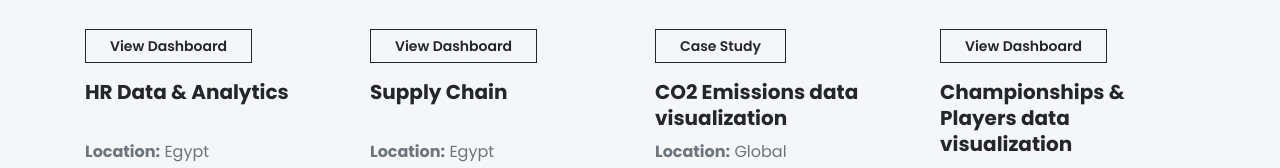
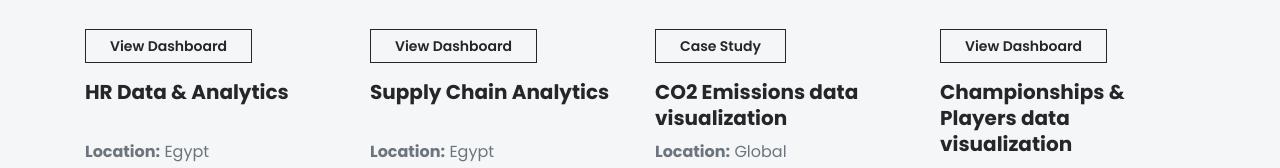
Before and after one commit to OmarAboulwafa/portfolio, a plain HTML site: page index.html in a window 1280 px wide. Shown: the part 2312-2480 px from the top of the page. Drawn offline with Linux system fonts and the light colour scheme.

Commit message:
Update index.html

```diff
--- a/index.html
+++ b/index.html
@@ -217,7 +217,7 @@
                         </div>
                         <a class="btn-outline-sm " href="https://github.com/OmarAboulwafa/portfolio/blob/main/images/scren/suplychain_analytics.png" target="_blank">View Dashboard</a>
                     </div>
-                    <h5>Supply Chain</h5><br>
+                    <h5>Supply Chain Analytics</h5><br>
                     <p class="text-secondary"><strong>Location:</strong> Egypt</p>
                     <p class="text-secondary mb-5"><strong>Role:</strong> Power BI / HR Report / Data Analytics</p>
                 </div>
```
